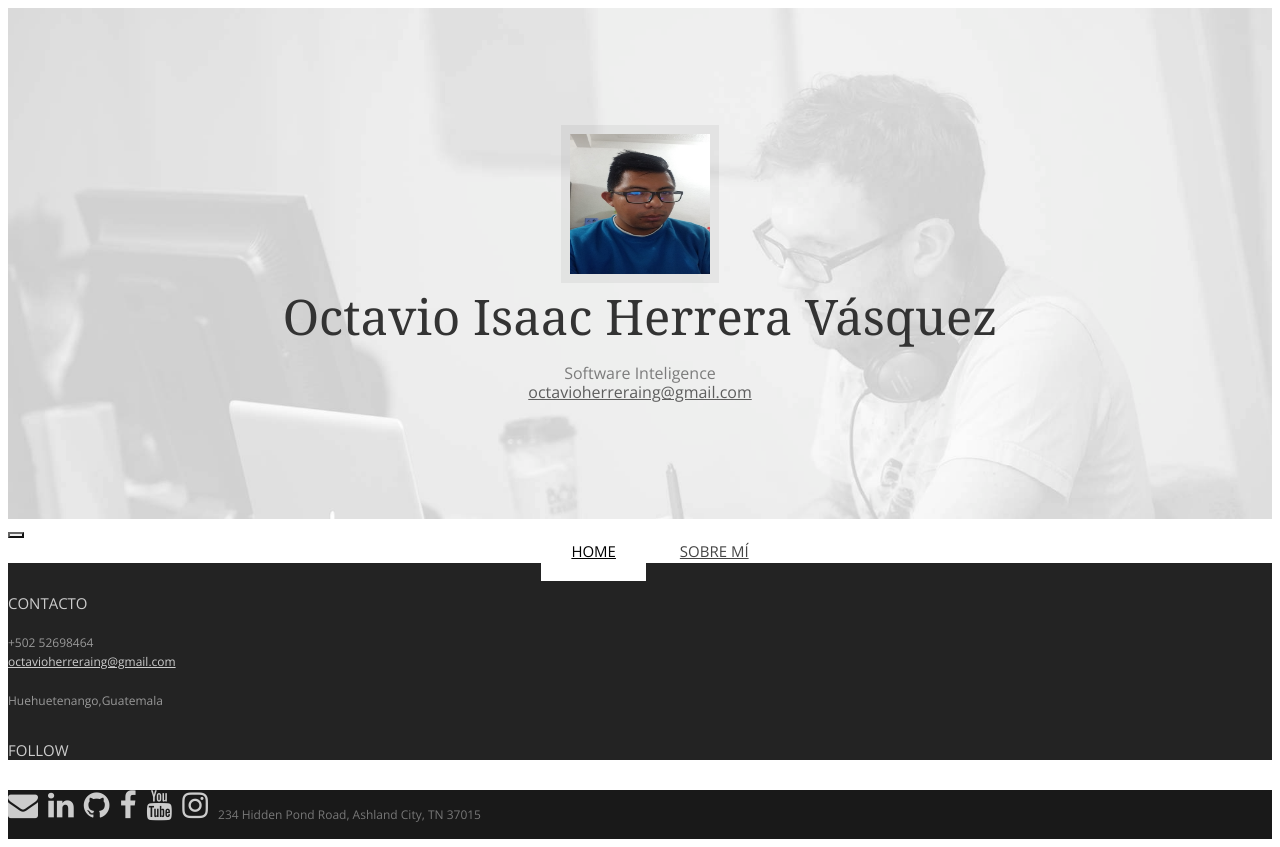
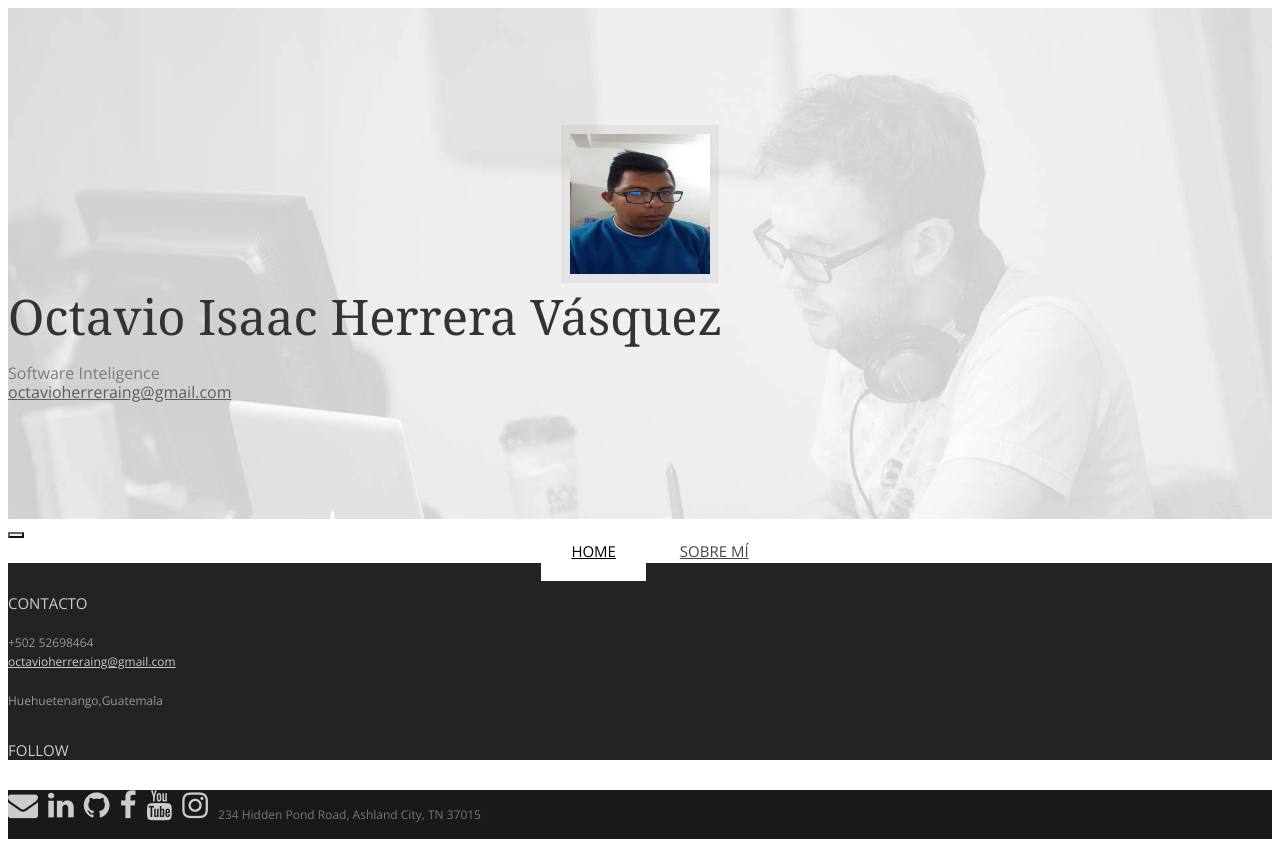
Before and after one commit to octavio0046/octavio0046.github.io, a plain HTML site: page index.html in a window 1280 px wide. Drawn offline with nearby package versions, Linux system fonts and the light colour scheme; some icons are missing; a web font is replaced by a local one.

Commit message:
sdfa
dasf

```diff
--- a/index.html
+++ b/index.html
@@ -24,7 +24,6 @@
 <body class="home">
 
 <header id="header">
-	<center>
 	<div id="head" class="parallax" parallax-speed="2">
 		<h1 id="logo" class="text-center">
 			<img class="img-circle" src="assets/images/octavio.jpg"  alt="">
@@ -33,7 +32,7 @@
 				<a href="">octavioherreraing@gmail.com</a></span>
 		</h1>
 	</div>
-</center>
+
 	<nav class="navbar navbar-default navbar-sticky">
 		<div class="container-fluid">
 
```
Also changed, not shown: about.html (+4 -5 lines).
